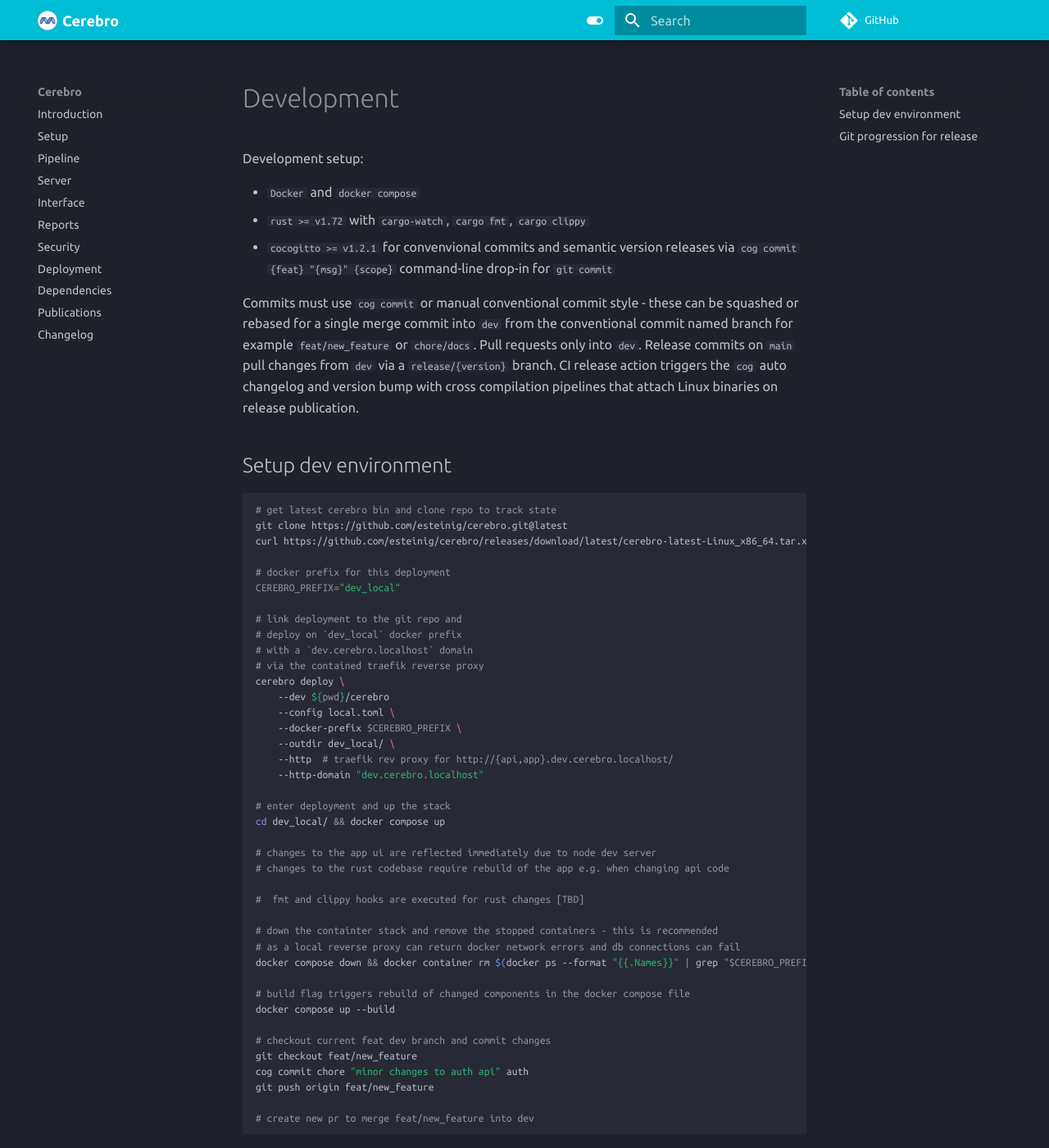
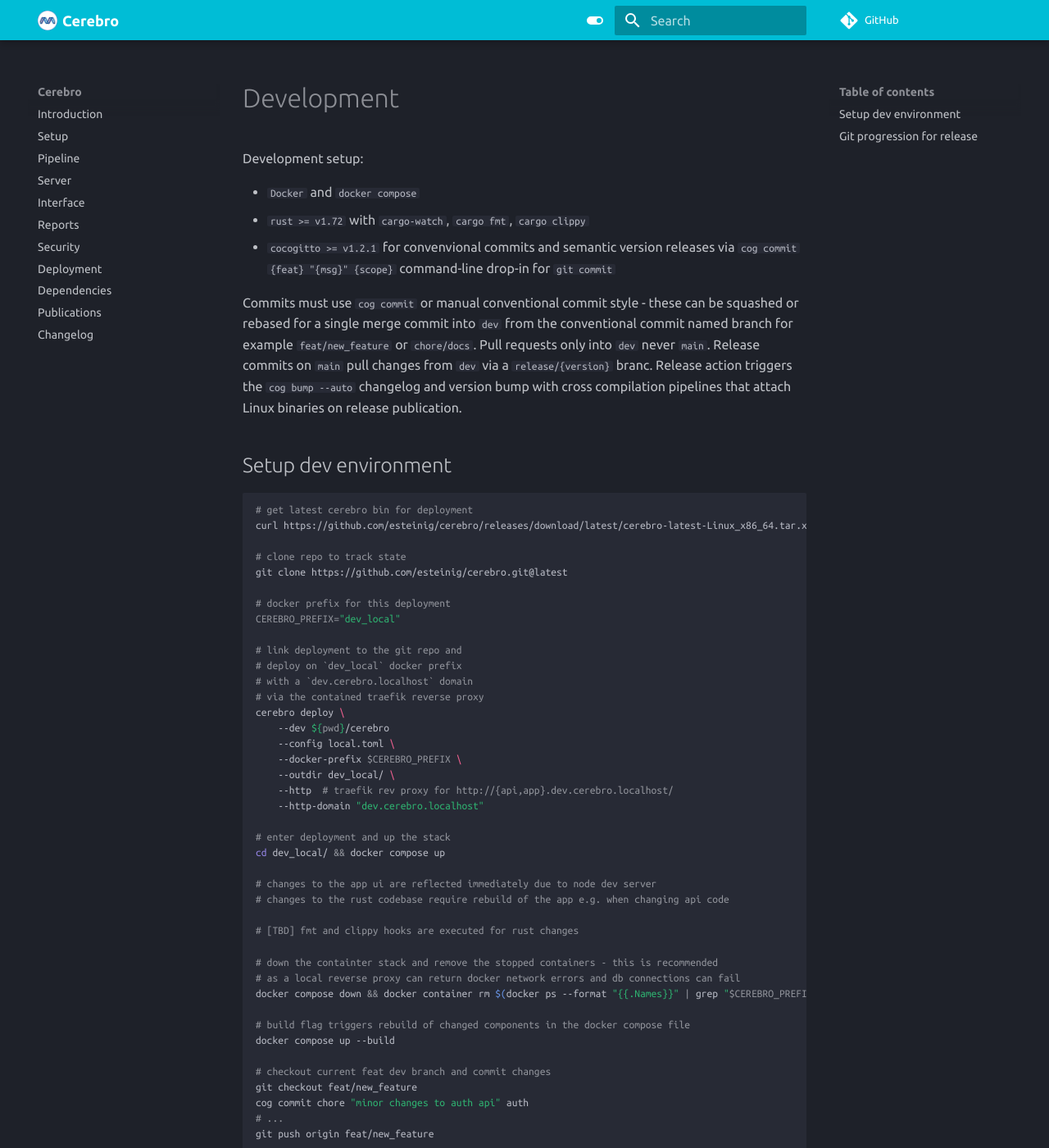
Before and after one commit to esteinig/cerebro, an MkDocs documentation site: the page built from docs/development.md, in a window 1280 px wide and 1400 px high. Shown: the whole window at 82% size. Built offline with MkDocs 1.6.1 and Material for MkDocs 9.7.7, drawn with Linux system fonts in a browser that asks for light colours; comment, search, counter and statistics services are not loaded; some of the changed text lies outside the part shown.

Commit message:
chore(cog): mod release ci yml; add dev docs

````diff
--- a/docs/development.md
+++ b/docs/development.md
@@ -6,14 +6,16 @@
 * `rust >= v1.72` with `cargo-watch`, `cargo fmt`, `cargo clippy`
 * `cocogitto >= v1.2.1` for convenvional commits and semantic version releases via `cog commit {feat} "{msg}" {scope}` command-line drop-in for `git commit`
 
-Commits must use `cog commit` or manual conventional commit style - these can be squashed or rebased for a single merge commit into `dev` from the conventional commit named branch for example `feat/new_feature` or `chore/docs`. Pull requests only into `dev`. Release commits on `main` pull changes from `dev` via a `release/{version}` branch. CI release action triggers the `cog` auto changelog and version bump with cross compilation pipelines that attach Linux binaries on release publication.
+Commits must use `cog commit` or manual conventional commit style - these can be squashed or rebased for a single merge commit into `dev` from the conventional commit named branch for example `feat/new_feature` or `chore/docs`. Pull requests only into `dev` never `main`. Release commits on `main` pull changes from `dev` via a `release/{version}` branc. Release action triggers the `cog bump --auto` changelog and version bump with cross compilation pipelines that attach Linux binaries on release publication.
 
 ## Setup dev environment
 
 ```bash
-# get latest cerebro bin and clone repo to track state
+# get latest cerebro bin for deployment
+curl https://github.com/esteinig/cerebro/releases/download/latest/cerebro-latest-Linux_x86_64.tar.xz -o - | tar -xzO > cerebro
+
+# clone repo to track state
 git clone https://github.com/esteinig/cerebro.git@latest
-curl https://github.com/esteinig/cerebro/releases/download/latest/cerebro-latest-Linux_x86_64.tar.xz -o - | tar -xzO > cerebro
 
 # docker prefix for this deployment
 CEREBRO_PREFIX="dev_local"
@@ -36,7 +38,7 @@
 # changes to the app ui are reflected immediately due to node dev server
 # changes to the rust codebase require rebuild of the app e.g. when changing api code
 
-#  fmt and clippy hooks are executed for rust changes [TBD]
+# [TBD] fmt and clippy hooks are executed for rust changes
 
 # down the containter stack and remove the stopped containers - this is recommended
 # as a local reverse proxy can return docker network errors and db connections can fail
@@ -78,8 +82,7 @@
 # push to remote to trigger release and build actions
 git push origin release/$RELEASE_VERSION
 
-# create pr of `release/$RELEASE_VERSION`` into 'main'
-
+# create pr of `release/$RELEASE_VERSION` into 'main'
 # release with latest changelog and binaries is created
 
 ```
````
Also changed, not shown: other parts of docs/development.md (+3 -1 lines).
